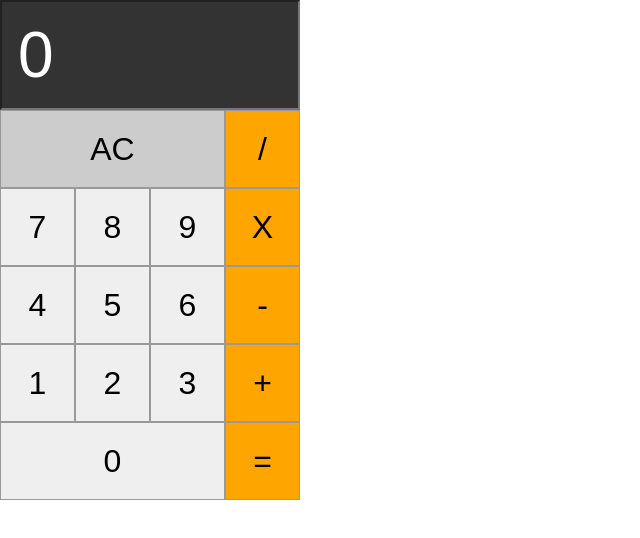
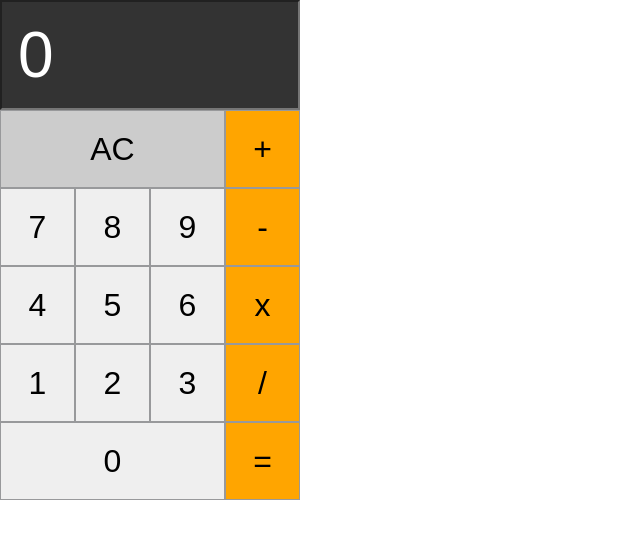
Before and after one commit to next-step/react-calculator, a React (Vite) app: page / in a window 1280 px wide. Shown: the top 538 px of the page, without its empty margins (0-640 px from the left). Built offline with nearby package versions, Linux system fonts and the light colour scheme; the HTML template or start-up script is replaced by a standard one.

Commit message:
refactor: using a operation symbols constant

```diff
--- a/src/components/Calculator.tsx
+++ b/src/components/Calculator.tsx
@@ -1,4 +1,6 @@
+import { OPERATION_SYMBOLS } from '@/constants/app'
 import { useCalculator } from '@/hooks/useCalculator'
+import { Operation } from '@/types/app'
 import { FormEventHandler } from 'react'
 
 export const Calculator = () => {
@@ -38,30 +40,15 @@ export const Calculator = () => {
         </button>
       </div>
       <div className="operations subgrid">
-        <button
-          type="button"
-          className="operation"
-          onClick={() => appendOperation('division')}>
-          /
-        </button>
-        <button
-          type="button"
-          className="operation"
-          onClick={() => appendOperation('multiply')}>
-          X
-        </button>
-        <button
-          type="button"
-          className="operation"
-          onClick={() => appendOperation('subtract')}>
-          -
-        </button>
-        <button
-          type="button"
-          className="operation"
-          onClick={() => appendOperation('sum')}>
-          +
-        </button>
+        {Object.entries(OPERATION_SYMBOLS).map(([operation, symbol]) => (
+          <button
+            key={operation}
+            type="button"
+            className="operation"
+            onClick={() => appendOperation(operation as Operation)}>
+            {symbol}
+          </button>
+        ))}
         <button type="submit" className="operation" id="equal-sign">
           =
         </button>
```
